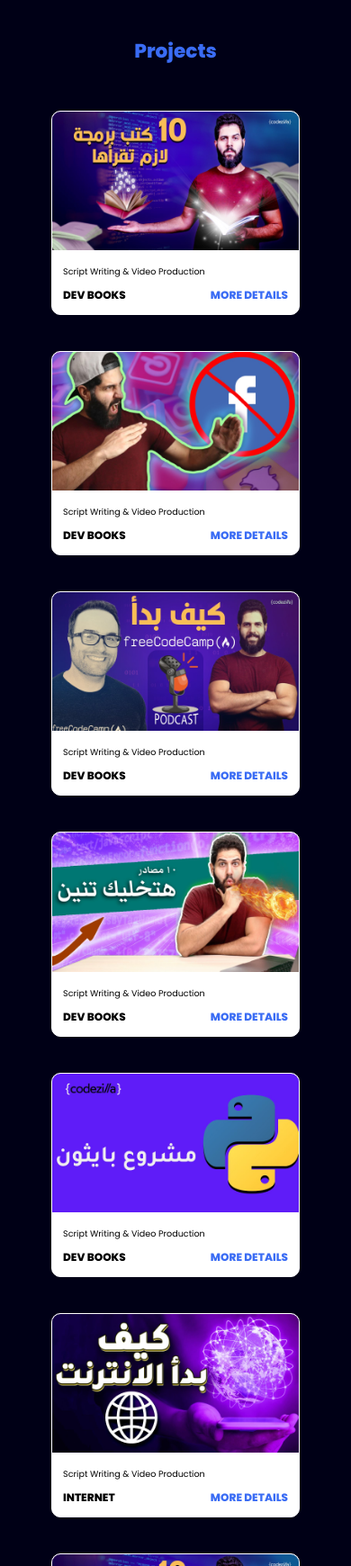
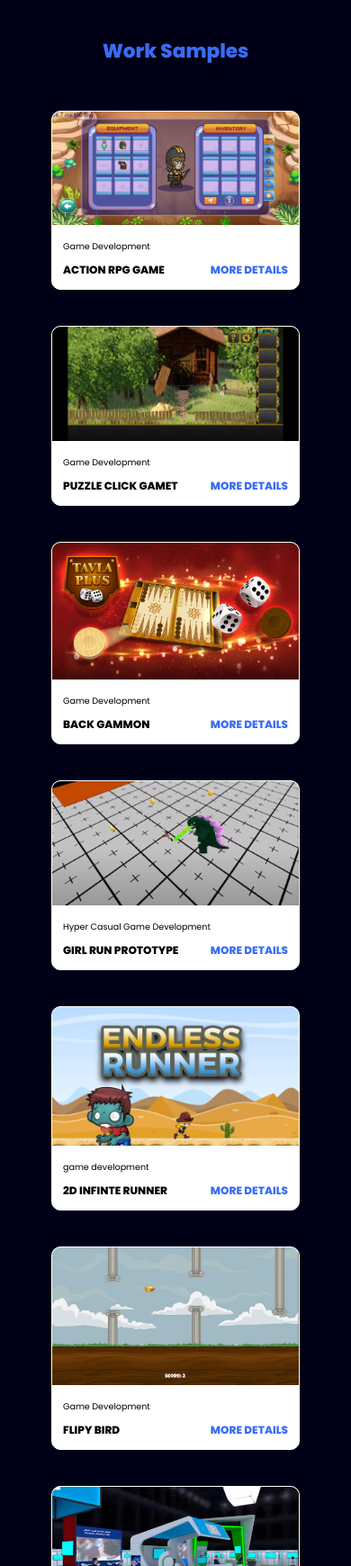
Before and after one commit to yahiaFawzy/portoflio, a plain HTML site: page index.html in a window 390 px wide. Shown: the part 2160-3900 px from the top of the page at 90% size. Drawn offline with Linux system fonts and the light colour scheme.

Commit message:
no message

```diff
--- a/index.html
+++ b/index.html
@@ -73,149 +73,150 @@
     </section>
 
     <section class="projects" id="projects">
-        <h2 class="title">Projects</h2>
+        <h2 class="title">Work Samples</h2>
         <div class="content">
             <div class="project-card">
                 <div class="project-image">
-                    <img src="images/work1.jpg" />
+                    <img src="images/rpg.jpg" />
                 </div>
                 <div class="project-info">
-                    <p class="project-category">Script Writing & Video Production</p>
+                    <p class="project-category">Game Development</p>
                     <strong class="project-title">
-                        <span>Dev Books</span>
-                        <a href="#" class="more-details">More details</a>
+                        <span>action Rpg game</span>
+                        <a href="https://drive.google.com/file/d/1SFYisSZVPFuWiiNBpUIIngFzRYxA9V9o/view?usp=sharing" target="_blank" class="more-details">More details</a>
                     </strong>
                 </div>
             </div>
             <div class="project-card">
                 <div class="project-image">
-                    <img src="images/work2.jpg" />
+                    <img src="images/puzzle.jpg" />
                 </div>
                 <div class="project-info">
-                    <p class="project-category">Script Writing & Video Production</p>
+                    <p class="project-category">Game Development</p>
                     <strong class="project-title">
-                        <span>Dev Books</span>
-                        <a href="#" class="more-details">More details</a>
+                        <span>Puzzle Click Gamet</span>
+                        <a href="https://drive.google.com/file/d/1SFYisSZVPFuWiiNBpUIIngFzRYxA9V9o/view?usp=sharing"
+                        target="_blank" class="more-details">More details</a>
                     </strong>
                 </div>
             </div>
             <div class="project-card">
                 <div class="project-image">
-                    <img src="images/work3.jpg" />
+                    <img src="images/backgammon.jpg" />
                 </div>
                 <div class="project-info">
-                    <p class="project-category">Script Writing & Video Production</p>
+                    <p class="project-category">Game Development</p>
                     <strong class="project-title">
-                        <span>Dev Books</span>
-                        <a href="#" class="more-details">More details</a>
+                        <span>Back Gammon</span>
+                        <a href="https://drive.google.com/file/d/1JxecmePHgWdUBTrcCQ9tRxxIrgfMWYPK/view" target="_blank" class="more-details">More details</a>
                     </strong>
                 </div>
             </div>
             <div class="project-card">
                 <div class="project-image">
-                    <img src="images/work4.jpg" />
+                    <img src="images/girl.png" />
                 </div>
                 <div class="project-info">
-                    <p class="project-category">Script Writing & Video Production</p>
+                    <p class="project-category">Hyper Casual Game Development</p>
                     <strong class="project-title">
-                        <span>Dev Books</span>
-                        <a href="#" class="more-details">More details</a>
+                        <span>Girl Run ProtoType</span>
+                        <a href="https://drive.google.com/file/d/1YdzF0Py0OHUMsQ_TuC4GY-AypTaejLcX/view" target="_blank" class="more-details">More details</a>
                     </strong>
                 </div>
             </div>
             <div class="project-card">
                 <div class="project-image">
-                    <img src="images/work5.jpg" />
+                    <img src="images/runner2d.jpg" />
                 </div>
                 <div class="project-info">
-                    <p class="project-category">Script Writing & Video Production</p>
+                    <p class="project-category">game development</p>
                     <strong class="project-title">
-                        <span>Dev Books</span>
-                        <a href="#" class="more-details">More details</a>
+                        <span>2d infinte runner</span>
+                        <a href="https://www.youtube.com/watch?v=_9SFvFaPlNU&ab_channel=yahiafawzy" target="_blank" class="more-details">More details</a>
                     </strong>
                 </div>
             </div>
             <div class="project-card">
                 <div class="project-image">
-                    <img src="images/work6.jpg" />
+                    <img src="images/flippy.jpg" />
                 </div>
                 <div class="project-info">
-                    <p class="project-category">Script Writing & Video Production</p>
+                    <p class="project-category">Game Development</p>
                     <strong class="project-title">
-                        <span>Internet</span>
-                        <a href="#" class="more-details">More details</a>
+                        <span>Flipy Bird</span>
+                        <a href="https://www.youtube.com/watch?v=IWO99_bHoDc&ab_channel=yahiafawzy" target="_blank" class="more-details">More details</a>
                     </strong>
                 </div>
             </div>
                 <div class="project-card">
                 <div class="project-image">
-                    <img src="images/work1.jpg" />
+                    <img src="images/webglvirtual.png" />
                 </div>
                 <div class="project-info">
-                    <p class="project-category">Script Writing & Video Production</p>
+                    <p class="project-category">webgl</p>
                     <strong class="project-title">
-                        <span>Dev Books</span>
-                        <a href="#" class="more-details">More details</a>
+                        <span>Virtual Exhibition</span>
+                        <a href="https://drive.google.com/file/d/1xAkK5eThpyWx6bQiS-pYmLSj--0iDz9d/view" target="_blank" class="more-details">More details</a>
                     </strong>
                 </div>
             </div>
             <div class="project-card">
                 <div class="project-image">
-                    <img src="images/work2.jpg" />
+                    <img src="images/nft.png" />
                 </div>
                 <div class="project-info">
-                    <p class="project-category">Script Writing & Video Production</p>
+                    <p class="project-category">webgl game</p>
                     <strong class="project-title">
-                        <span>Dev Books</span>
-                        <a href="#" class="more-details">More details</a>
+                        <span>nft game</span>
+                        <a href="https://drive.google.com/file/d/1Yz7C9E0zZg1ulN6YTkOxQf6gjoiM-mkY/view?usp=sharing" target="_blank" class="more-details">More details</a>
                     </strong>
                 </div>
             </div>
             <div class="project-card">
                 <div class="project-image">
-                    <img src="images/work3.jpg" />
+                    <img src="images/ar.png" />
                 </div>
                 <div class="project-info">
-                    <p class="project-category">Script Writing & Video Production</p>
+                    <p class="project-category">ِِAR Mobile App</p>
                     <strong class="project-title">
-                        <span>Dev Books</span>
-                        <a href="#" class="more-details">More details</a>
+                        <span>kuwaitar</span>
+                        <a href="https://apps.apple.com/eg/app/kuwaitar/id1644400592" target="_blank" class="more-details">More details</a>
                     </strong>
                 </div>
             </div>
             <div class="project-card">
                 <div class="project-image">
-                    <img src="images/work4.jpg" />
+                    <img src="images/vrshooting.png" />
                 </div>
                 <div class="project-info">
-                    <p class="project-category">Script Writing & Video Production</p>
+                    <p class="project-category">vr</p>
                     <strong class="project-title">
-                        <span>Dev Books</span>
-                        <a href="#" class="more-details">More details</a>
+                        <span>shooting training</span>
+                        <a href="https://twitter.com/alarabiya_ksa/status/1424805798010658823?s=24" target="_blank" class="more-details">More details</a>
                     </strong>
                 </div>
             </div>
             <div class="project-card">
                 <div class="project-image">
-                    <img src="images/work5.jpg" />
+                    <img src="images/vrosha.png" />
                 </div>
                 <div class="project-info">
-                    <p class="project-category">Script Writing & Video Production</p>
+                    <p class="project-category">Vr Application</p>
                     <strong class="project-title">
-                        <span>Dev Books</span>
-                        <a href="#" class="more-details">More details</a>
+                        <span>Osha Training</span>
+                        <a href="https://drive.google.com/file/d/1ykyg7-7Vdi-S8slLFQVuS7UkoxHECtJR/view?usp=sharing" target="_blank" class="more-details">More details</a>
                     </strong>
                 </div>
             </div>
             <div class="project-card">
                 <div class="project-image">
-                    <img src="images/work6.jpg" />
+                    <img src="images/shootinggame.png" />
                 </div>
                 <div class="project-info">
-                    <p class="project-category">Script Writing & Video Production</p>
+                    <p class="project-category">game development</p>
                     <strong class="project-title">
-                        <span>Internet</span>
-                        <a href="#" class="more-details">More details</a>
+                        <span>space shooter</span>
+                        <a href="https://www.youtube.com/watch?v=pfa6Mnrv_eQ&ab_channel=yahiafawzy"  target="_blank" class="more-details">More details</a>
                     </strong>
                 </div>
             </div>
```
Also changed, not shown: images/ar.png (added), images/backgammon.jpg (added), images/flippy.jpg (added), images/girl.png (added), images/nft.png (added), images/puzzle.jpg (added), images/rpg.jpg (added), images/runner2d.jpg (added), images/shootinggame.png (added), images/vrosha.png (added), images/vrshooting.png (added), images/webglvirtual.png (added).
